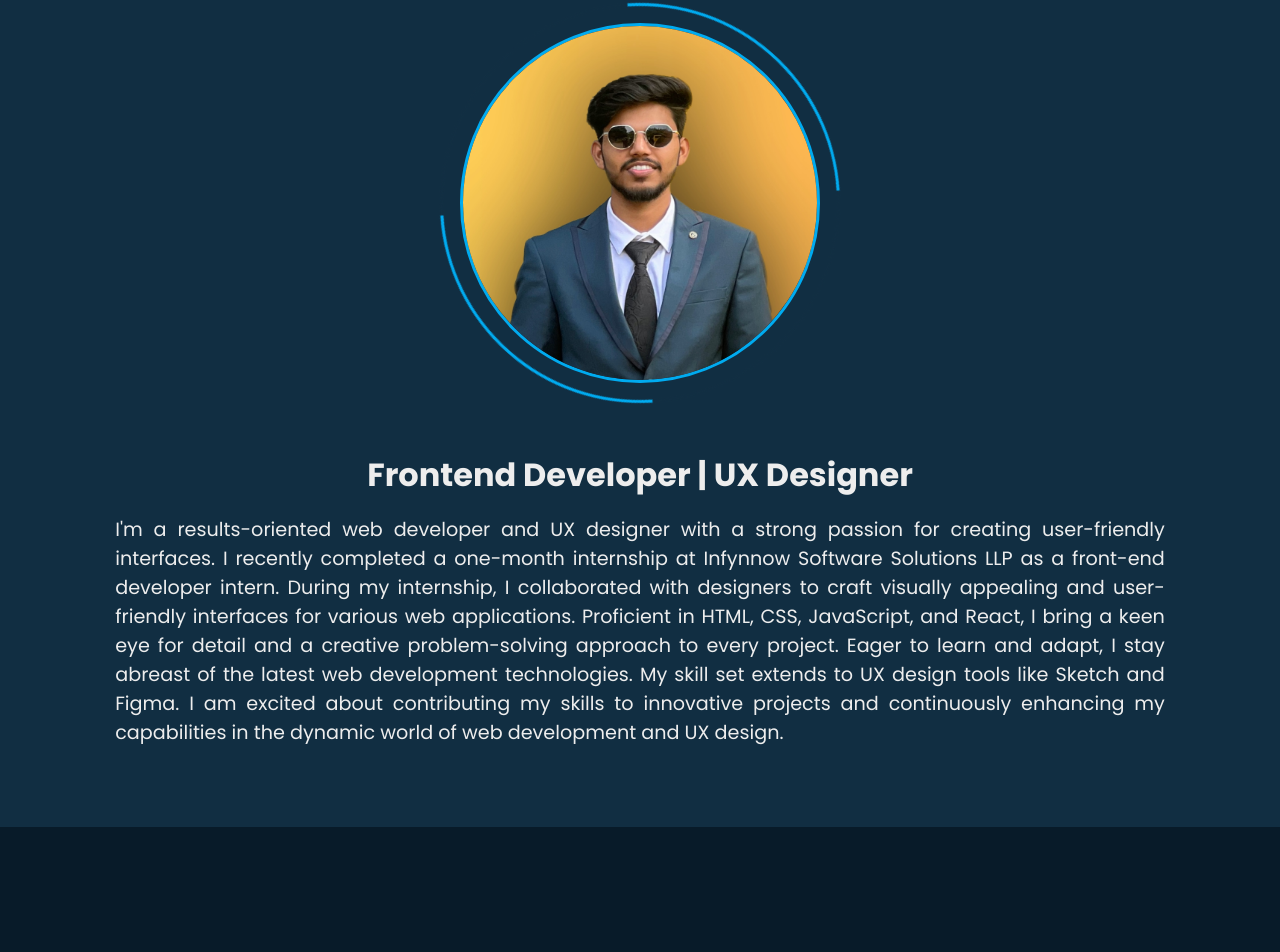
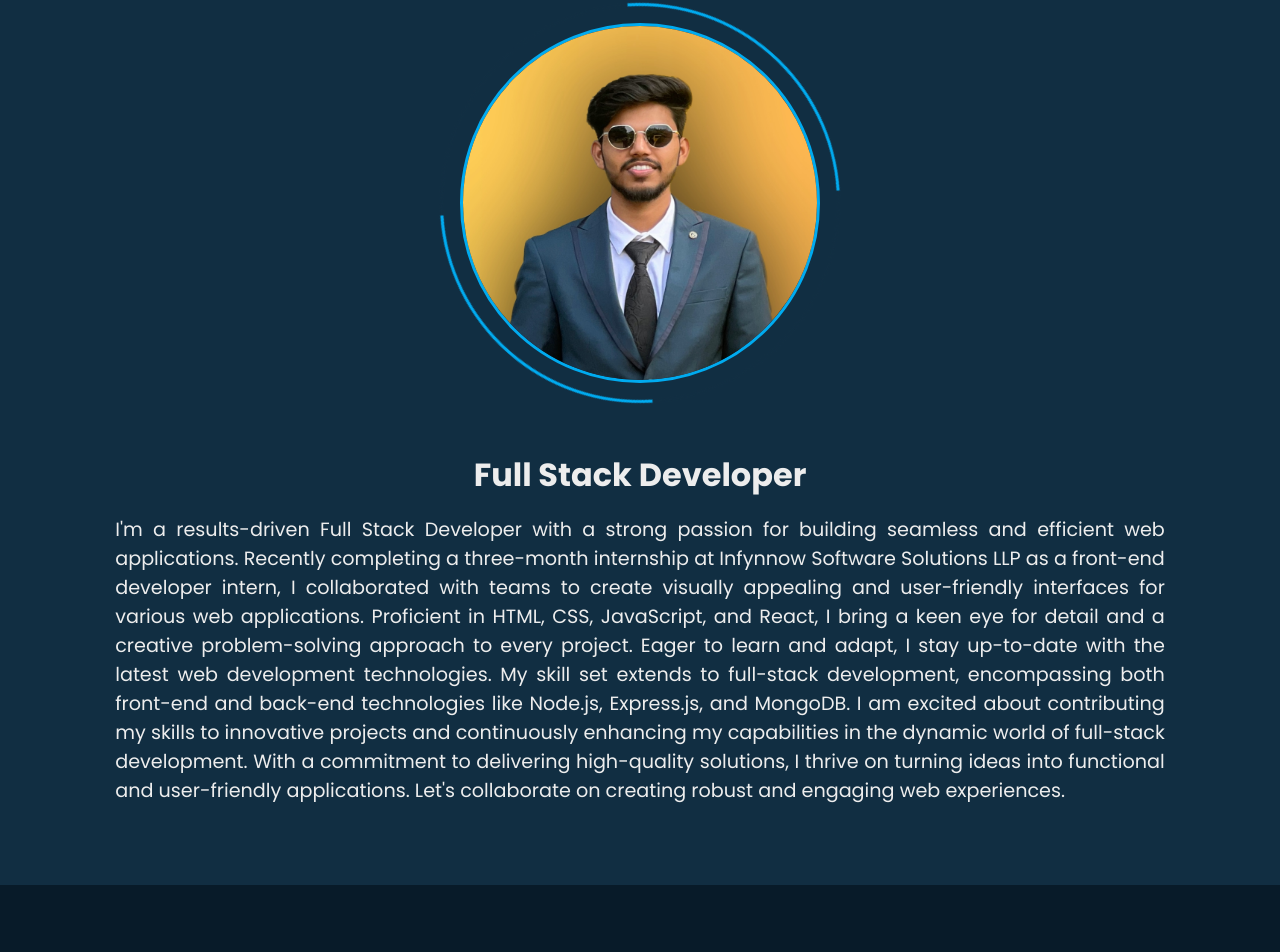
Before and after one commit to HarshitRajput0201/My-Portfolio, a plain HTML site: page index.html in a window 1280 px wide. Shown: the part 1093-2045 px from the top of the page. Drawn offline with Linux system fonts and the light colour scheme.

Commit message:
Update index.html

```diff
--- a/index.html
+++ b/index.html
@@ -41,7 +41,7 @@
                 <h3>Frontend Developer<span class="animate" style="--i:3;"></span></h3>
                 <h3>UX Designer<span class="animate" style="--i:3;"></span></h3>
             </div>
-            <p>I'm a web developer and UX designer with a passion for crafting user-friendly interfaces. Armed with a Bachelor's degree, I recently interned as a front-end developer at InfyNow Software Solutions LLP. Proficient in HTML, CSS, JavaScript, and React.<span class="animate" style="--i:4;"></span></p>
+            <p>I'm a dedicated Full Stack Developer with knowledge of HTML, CSS, JavaScript, Tailwind CSS, and MERN stack. I'm passionate about creating flawless user experiences, and my areas of expertise are front-end React magic, server-side development, and database design.<span class="animate" style="--i:4;"></span></p>
             <div class="btn-box">
                 <a href="https://harshitrajput0201.github.io/HTML-CSS-Resume/" target="_blank" class="btn">Download CV</a>
                 <a href="#contact" class="btn">Contact</a>
@@ -67,10 +67,9 @@
             <span class="circle-spin"></span>
         </div>
         <div class="about-content">
-            <h3>Frontend Developer | UX Designer</span></h3>
-            <p>I'm a results-oriented web developer and UX designer with a strong passion for creating user-friendly interfaces. I recently completed a one-month internship at Infynnow Software Solutions LLP as a front-end developer intern.
-                During my internship, I collaborated with designers to craft visually appealing and user-friendly interfaces for various web applications. Proficient in HTML, CSS, JavaScript, and React, I bring a keen eye for detail and a creative problem-solving approach to every project.
-                Eager to learn and adapt, I stay abreast of the latest web development technologies. My skill set extends to UX design tools like Sketch and Figma. I am excited about contributing my skills to innovative projects and continuously enhancing my capabilities in the dynamic world of web development and UX design.
+            <h3>Full Stack Developer</span></h3>
+            <p>I'm a results-driven Full Stack Developer with a strong passion for building seamless and efficient web applications. Recently completing a three-month internship at Infynnow Software Solutions LLP as a front-end developer intern, I collaborated with teams to create visually appealing and user-friendly interfaces for various web applications. Proficient in HTML, CSS, JavaScript, and React, I bring a keen eye for detail and a creative problem-solving approach to every project.
+Eager to learn and adapt, I stay up-to-date with the latest web development technologies. My skill set extends to full-stack development, encompassing both front-end and back-end technologies like Node.js, Express.js, and MongoDB. I am excited about contributing my skills to innovative projects and continuously enhancing my capabilities in the dynamic world of full-stack development. With a commitment to delivering high-quality solutions, I thrive on turning ideas into functional and user-friendly applications. Let's collaborate on creating robust and engaging web experiences.
 
             </p>
         </div>
```
